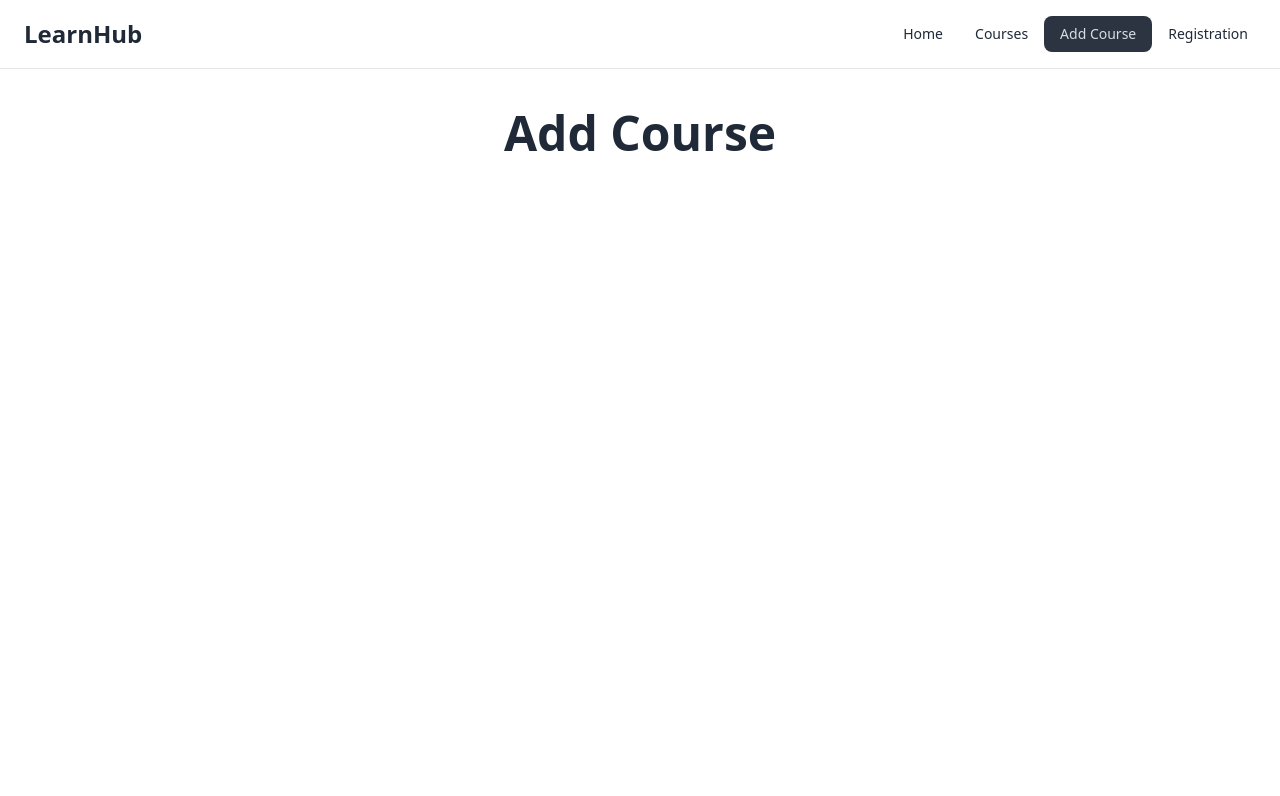
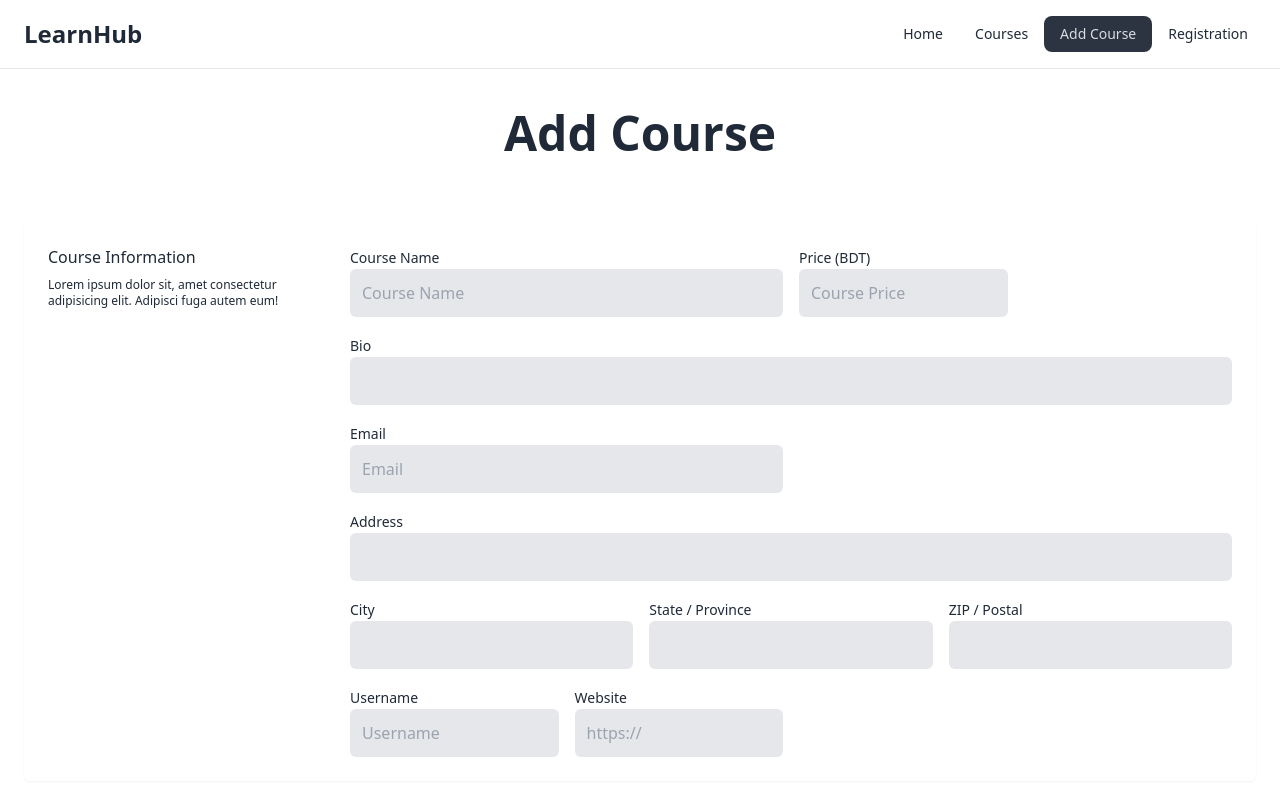
Before and after one commit to DeveloperDolon/rainier-jobtask-frontend, a React (Vite) app: page /add-course in a window 1280 px wide. Shown: the top 796 px of the page. Built offline with nearby package versions, Linux system fonts and the light colour scheme.

Commit message:
course page input field added commit

```diff
--- a/src/pages/AddCourse/AddCourse.jsx
+++ b/src/pages/AddCourse/AddCourse.jsx
@@ -1,9 +1,75 @@
+import { useForm } from "react-hook-form";
+
+const AddCourse = () => {
+    const {
+        register,
+        handleSubmit,
+        formState: { errors },
+    } = useForm();
 
 
-const AddCourse = () => {
     return (
         <div>
             <h1 className="md:text-5xl text-3xl font-bold text-center py-10">Add Course</h1>
+
+            <section className="p-6 ">
+                <form noValidate="" action="" className="container flex flex-col mx-auto space-y-12">
+                    <fieldset className="grid grid-cols-4 gap-6 p-6 rounded-md shadow-sm ">
+                        <div className="space-y-2 col-span-full lg:col-span-1">
+                            <p className="font-medium">Course Information</p>
+                            <p className="text-xs">Lorem ipsum dolor sit, amet consectetur adipisicing elit. Adipisci fuga autem eum!</p>
+                        </div>
+                        <div className="grid grid-cols-6 gap-4 col-span-full lg:col-span-3">
+                            <div className="col-span-full sm:col-span-3">
+                                <label htmlFor="name" className="text-sm">Course Name</label>
+                                <input {...register("name", { required: true })} id="name" type="text" placeholder="Course Name" className="w-full rounded-md focus:ring focus:ri focus:ri bg-gray-200  p-3 " />
+                                {errors.name && <span className="text-red-500 md:text-sm text-xs pt-1">This field is required</span>}
+                            </div>
+                            <div className="grid grid-cols-6 gap-4 col-span-full lg:col-span-3">
+                                <div className="col-span-full sm:col-span-3">
+                                    <label htmlFor="price" className="text-sm">Price (BDT)</label>
+                                    <input {...register("price", { required: true })} id="price" type="text" placeholder="Course Price" className="w-full rounded-md focus:ring focus:ri focus:ri bg-gray-200  p-3 " />
+                                    {errors.price && <span className="text-red-500 md:text-sm text-xs pt-1">This field is required</span>}
+                                </div>
+                            </div>
+                            <div className="col-span-full">
+                                <label htmlFor="bio" className="text-sm">Bio</label>
+                                <input id="bio" placeholder="" className="w-full rounded-md focus:ring focus:ri focus:ri bg-gray-200  p-3 "></input>
+                            </div>
+                            <div className="col-span-full sm:col-span-3">
+                                <label htmlFor="email" className="text-sm">Email</label>
+                                <input id="email" type="email" placeholder="Email" className="w-full rounded-md focus:ring focus:ri focus:ri bg-gray-200  p-3 " />
+                            </div>
+                            <div className="col-span-full">
+                                <label htmlFor="address" className="text-sm">Address</label>
+                                <input id="address" type="text" placeholder="" className="w-full rounded-md focus:ring focus:ri focus:ri bg-gray-200  p-3 " />
+                            </div>
+                            <div className="col-span-full sm:col-span-2">
+                                <label htmlFor="city" className="text-sm">City</label>
+                                <input id="city" type="text" placeholder="" className="w-full rounded-md focus:ring focus:ri focus:ri bg-gray-200  p-3 " />
+                            </div>
+                            <div className="col-span-full sm:col-span-2">
+                                <label htmlFor="state" className="text-sm">State / Province</label>
+                                <input id="state" type="text" placeholder="" className="w-full rounded-md focus:ring focus:ri focus:ri bg-gray-200  p-3 " />
+                            </div>
+                            <div className="col-span-full sm:col-span-2">
+                                <label htmlFor="zip" className="text-sm">ZIP / Postal</label>
+                                <input id="zip" type="text" placeholder="" className="w-full rounded-md focus:ring focus:ri focus:ri bg-gray-200  p-3 " />
+                            </div>
+                            <div className="grid grid-cols-6 gap-4 col-span-full lg:col-span-3">
+                                <div className="col-span-full sm:col-span-3">
+                                    <label htmlFor="username" className="text-sm">Username</label>
+                                    <input id="username" type="text" placeholder="Username" className="w-full rounded-md focus:ring focus:ri focus:ri bg-gray-200  p-3 " />
+                                </div>
+                                <div className="col-span-full sm:col-span-3">
+                                    <label htmlFor="website" className="text-sm">Website</label>
+                                    <input id="website" type="text" placeholder="https://" className="w-full rounded-md focus:ring focus:ri focus:ri bg-gray-200  p-3 " />
+                                </div>
+                            </div>
+                        </div>
+                    </fieldset>
+                </form>
+            </section>
         </div>
     );
 };
```
